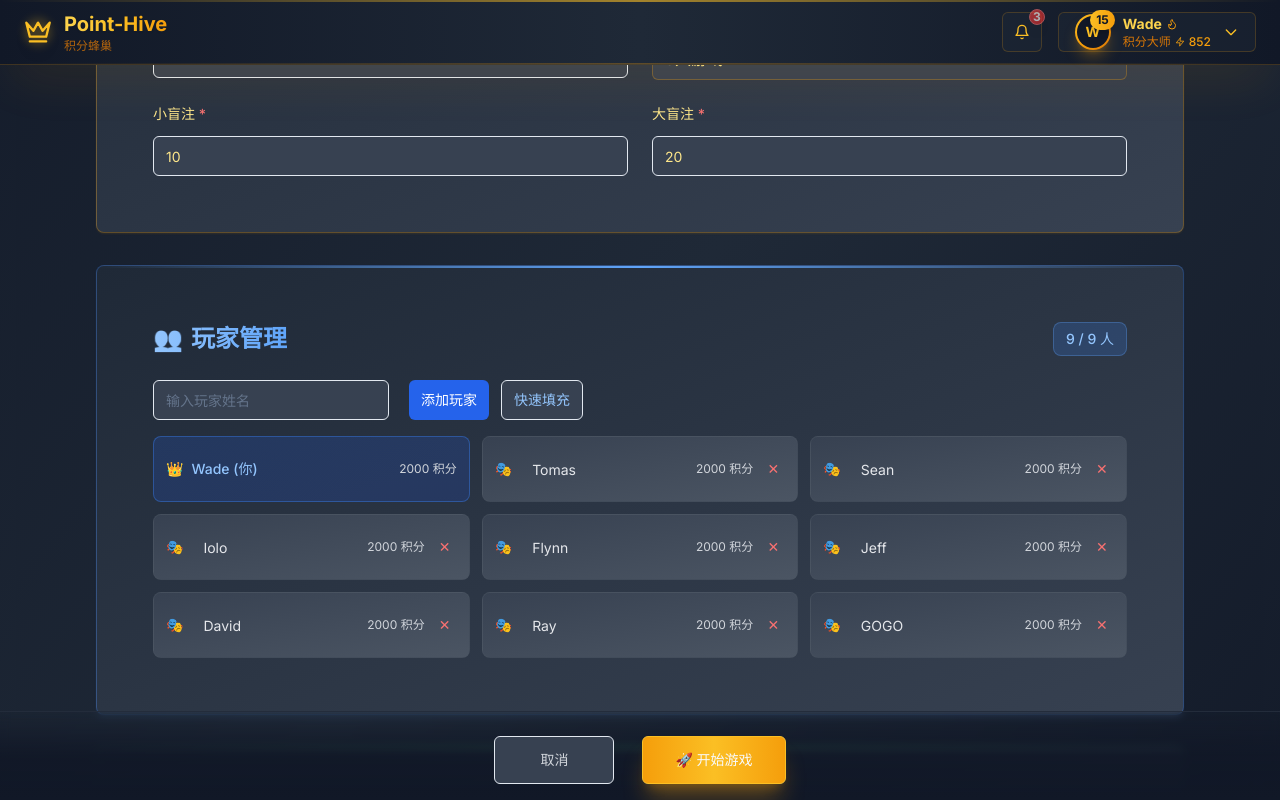
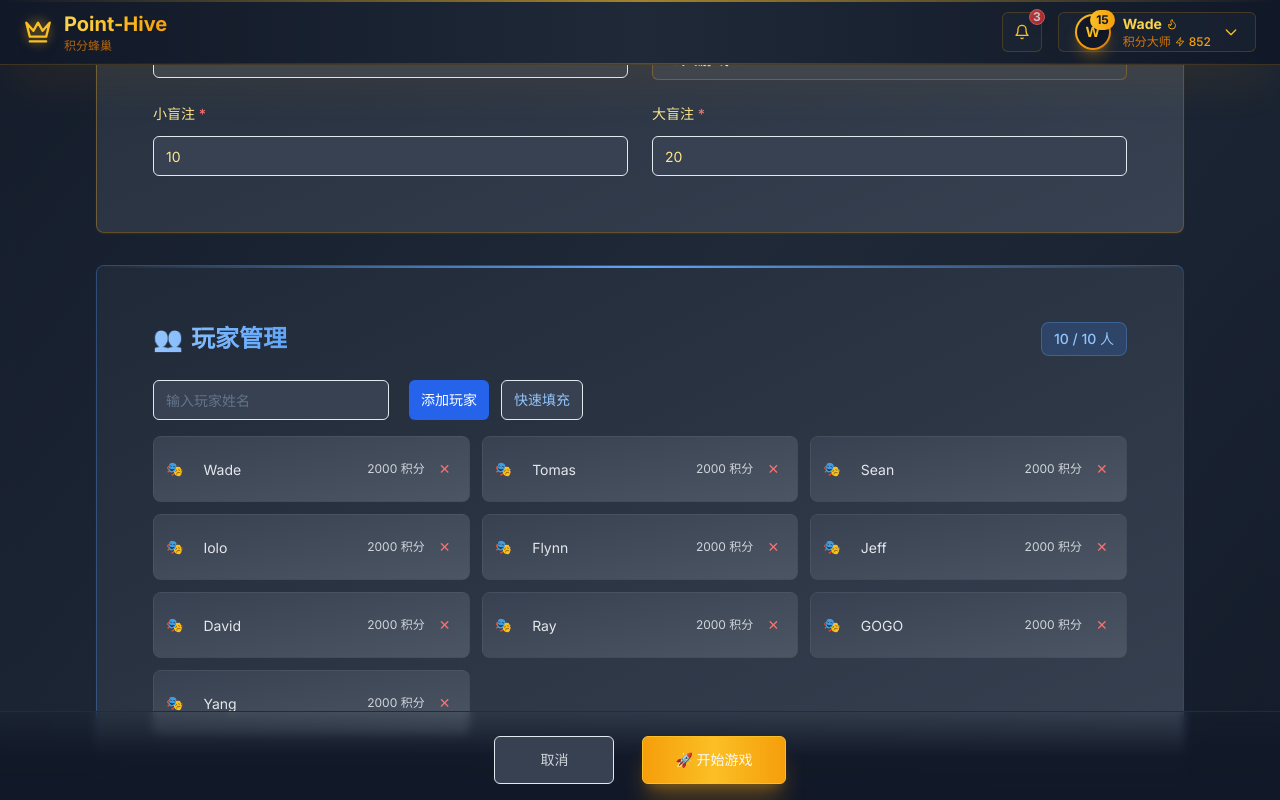
Before and after one commit to aokiz-ek/point-hive, a Next.js app: page /groups/poker/create in a window 1280 px wide. Both pictures are taken after a click on the button "快速填充". Shown: the part 500-1300 px from the top of the page. Built offline with nearby package versions, Linux system fonts and the light colour scheme.

Commit message:
feat: 无默认玩家

```diff
--- a/src/app/(dashboard)/groups/poker/[id]/page.tsx
+++ b/src/app/(dashboard)/groups/poker/[id]/page.tsx
@@ -610,26 +610,15 @@ export default function PokerGroupPage() {
         {/* 玩家筹码显示 */}
         <div className="ak-grid ak-grid-cols-1 sm:ak-grid-cols-2 lg:ak-grid-cols-3 ak-gap-3 sm:ak-gap-4">
           {players.map((player, index) => (
-            <Card key={player.id} className={`ak-relative ak-overflow-hidden ak-bg-gradient-to-br ak-from-gray-800 ak-to-gray-700 ak-border ak-transition-shadow ak-hover:shadow-lg ak-hover:shadow-amber-500/20 ak-p-3 sm:ak-p-4 ${
-              index === 0 ? 'ak-border-amber-500/40 ak-shadow-amber-500/20' : 'ak-border-gray-600/40'
-            }`}>
-              {index === 0 && (
-                <div className="ak-absolute ak-top-0 ak-left-0 ak-right-0 ak-h-0.5 ak-bg-gradient-to-r ak-from-transparent ak-via-amber-400 ak-to-transparent"></div>
-              )}
-              {index === 0 && (
-                <div className="ak-absolute ak-top-2 ak-right-2 ak-text-sm ak-text-amber-400">
-                  👑
-                </div>
-              )}
+            <Card key={player.id} className="ak-relative ak-overflow-hidden ak-bg-gradient-to-br ak-from-gray-800 ak-to-gray-700 ak-border ak-transition-shadow ak-hover:shadow-lg ak-hover:shadow-amber-500/20 ak-p-3 sm:ak-p-4 ak-border-gray-600/40">
 
             <div className="ak-flex ak-items-center ak-justify-between ak-mb-3">
               <div className="ak-flex ak-items-center ak-space-x-2 ak-min-w-0 ak-flex-1">
                 <span className="ak-text-base sm:ak-text-lg ak-flex-shrink-0">
-                  {player.isCreator ? '👑' : '🎭'}
+                  🎭
                 </span>
                 <h3 className="ak-text-sm sm:ak-text-base ak-font-semibold ak-text-gray-100 ak-truncate">
                   {player.name}
-                  {player.isCreator && <span className="ak-text-xs ak-text-blue-400 ak-ml-1">(你)</span>}
                 </h3>
               </div>
               <div className="ak-text-xs ak-px-2 ak-py-1 ak-rounded ak-bg-blue-600/30 ak-text-blue-300 ak-border ak-border-blue-500/40 ak-flex-shrink-0">
--- a/src/app/(dashboard)/groups/poker/create/page.tsx
+++ b/src/app/(dashboard)/groups/poker/create/page.tsx
@@ -34,19 +34,12 @@ export default function CreatePokerGroupPage() {
     initialChips: 2000,
     smallBlind: 10,
     bigBlind: 20,
-    maxPlayers: 9,
+    maxPlayers: 10,
     gameType: 'points' as 'points' | 'tournament'
   });
 
   // 玩家管理
-  const [players, setPlayers] = useState<PokerPlayer[]>([
-    {
-      id: generateId(),
-      name: user.nickname || '我',
-      isCreator: true,
-      userId: user.id
-    }
-  ]);
+  const [players, setPlayers] = useState<PokerPlayer[]>([]);
   const [newPlayerName, setNewPlayerName] = useState('');
   const [isGeneratingName, setIsGeneratingName] = useState(false);
   const [showNameSuggestion, setShowNameSuggestion] = useState(false);
@@ -67,9 +60,10 @@ export default function CreatePokerGroupPage() {
 
   const addPlayer = () => {
     if (newPlayerName.trim() && players.length < formData.maxPlayers) {
+      const trimmedName = newPlayerName.trim();
       const newPlayer: PokerPlayer = {
         id: generateId(),
-        name: newPlayerName.trim(),
+        name: trimmedName,
         isCreator: false
       };
 
@@ -87,12 +81,7 @@ export default function CreatePokerGroupPage() {
   };
 
   const removePlayer = (playerId: string) => {
-    setPlayers(prev => prev.filter(p => {
-      // 保留创建者，不允许删除
-      if (p.isCreator) return true;
-      // 删除指定的非创建者玩家
-      return p.id !== playerId;
-    }));
+    setPlayers(prev => prev.filter(p => p.id !== playerId));
   };
 
   const updatePlayerName = (playerId: string, newName: string) => {
@@ -116,11 +105,11 @@ export default function CreatePokerGroupPage() {
   // 快速添加预设玩家
   const addPresetPlayers = () => {
     // 使用Mock数据，不调用接口
-    const presetNames = ['Tomas', 'Sean', 'Iolo', 'Flynn', 'Jeff', 'David', 'Ray', 'GOGO', 'Yang'];
+    const presetNames = ['Wade', 'Tomas', 'Sean', 'Iolo', 'Flynn', 'Jeff', 'David', 'Ray', 'GOGO', 'Yang', "Stave"];
     const currentCount = players.length;
     const maxToAdd = Math.min(presetNames.length, formData.maxPlayers - currentCount);
 
-    const newPlayers: PokerPlayer[] = presetNames.slice(0, maxToAdd).map(name => ({
+    const newPlayers: PokerPlayer[] = presetNames.slice(0, maxToAdd).map((name) => ({
       id: generateId(),
       name,
       isCreator: false
@@ -408,7 +397,7 @@ export default function CreatePokerGroupPage() {
                 onChange={(e) => handleInputChange('maxPlayers', parseInt(e.target.value))}
                 className="ak-w-full ak-px-3 ak-py-2 ak-border ak-border-amber-500/30 ak-bg-gray-700 ak-text-amber-200 ak-rounded-md ak-focus:outline-none ak-focus:ring-2 ak-focus:ring-amber-400 ak-focus:border-amber-400"
               >
-                {[2, 3, 4, 5, 6, 7, 8, 9, 10].map(num => (
+                {[2, 3, 4, 5, 6, 7, 8, 9, 10, 11, 12, 13, 14, 15, 16, 17, 18, 19, 20].map(num => (
                   <option key={num} value={num} className="ak-bg-gray-700 ak-text-amber-200">{num}人游戏</option>
                 ))}
               </select>
@@ -508,28 +497,18 @@ export default function CreatePokerGroupPage() {
             {players.map((player) => (
               <div
                 key={player.id}
-                className={`ak-flex ak-items-center ak-justify-between ak-p-2 sm:ak-p-3 ak-rounded-lg ak-border ak-transition-colors ${
-                  player.isCreator
-                    ? 'ak-border-blue-500/40 ak-bg-gradient-to-br ak-from-blue-600/20 ak-to-blue-700/20'
-                    : 'ak-border-gray-600/40 ak-bg-gradient-to-br ak-from-gray-700 ak-to-gray-600 ak-hover:ak-from-gray-600 ak-hover:ak-to-gray-500'
-                }`}
+                className="ak-flex ak-items-center ak-justify-between ak-p-2 sm:ak-p-3 ak-rounded-lg ak-border ak-transition-colors ak-border-gray-600/40 ak-bg-gradient-to-br ak-from-gray-700 ak-to-gray-600 ak-hover:ak-from-gray-600 ak-hover:ak-to-gray-500"
               >
                 <div className="ak-flex ak-items-center ak-space-x-2 ak-min-w-0 ak-flex-1">
                   <span className="ak-text-sm ak-font-medium ak-flex-shrink-0">
-                    {player.isCreator ? '👑' : '🎭'}
+                    🎭
                   </span>
-                  {player.isCreator ? (
-                    <span className="ak-text-xs sm:ak-text-sm ak-font-medium ak-text-blue-300 ak-truncate">
-                      {player.name} (你)
-                    </span>
-                  ) : (
                   <Input
                     value={player.name}
                     onChange={(e) => updatePlayerName(player.id, e.target.value)}
                     className="ak-text-xs sm:ak-text-sm ak-border-0 ak-bg-transparent ak-text-gray-200 ak-p-1 ak-focus:ak-bg-gray-600 ak-focus:ak-border ak-focus:ak-border-gray-400 ak-min-w-0"
                     maxLength={20}
                   />
-                  )}
                 </div>
 
                 <div className="ak-flex ak-items-center ak-space-x-1 sm:ak-space-x-2 ak-flex-shrink-0">
@@ -537,7 +516,6 @@ export default function CreatePokerGroupPage() {
                     <span className="ak-hidden sm:ak-inline">{formData.initialChips} 积分</span>
                     <span className="sm:ak-hidden">{formData.initialChips}</span>
                   </span>
-                  {!player.isCreator && (
                   <button
                     type="button"
                     onClick={() => removePlayer(player.id)}
@@ -545,7 +523,6 @@ export default function CreatePokerGroupPage() {
                   >
                     ✕
                   </button>
-                  )}
                 </div>
               </div>
             ))}
```
Lines whose indentation alone changed are shown as unchanged.
